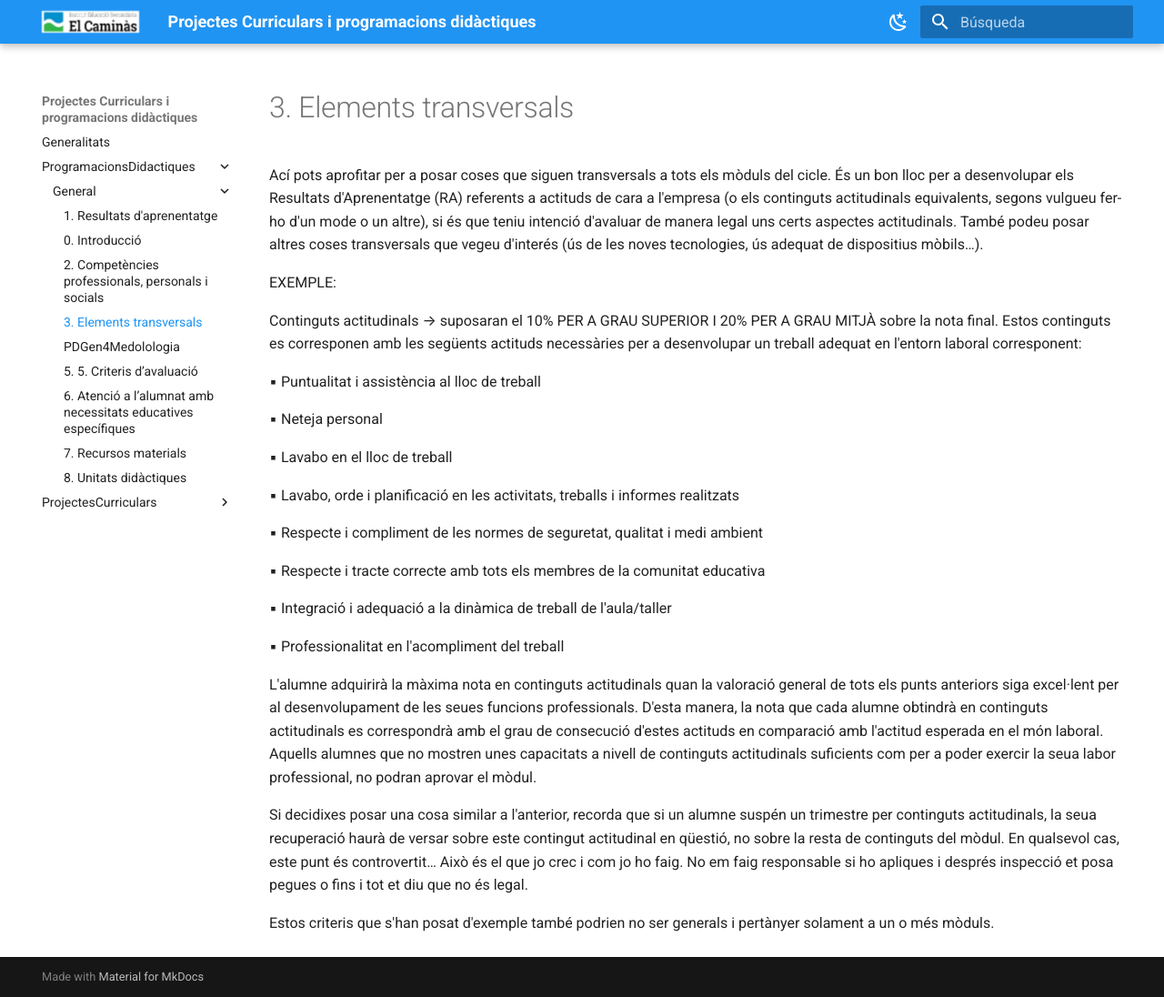
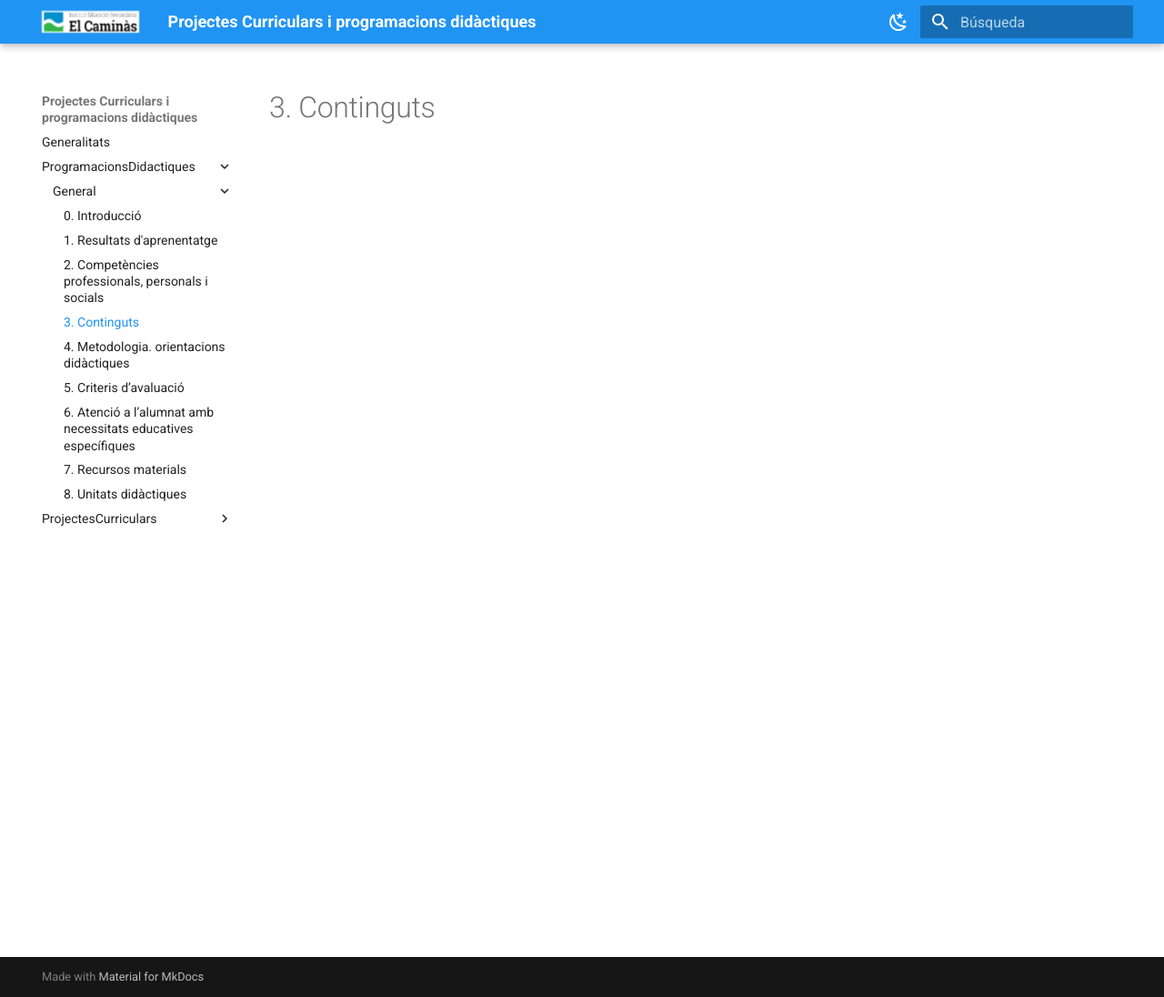
Before and after one commit to jmunozji/ProjectesCurriculars, an MkDocs documentation site: the page built from docs/ProgramacionsDidactiques/General/PDGen3Continguts.md, in a window 1280 px wide and 1096 px high. Shown: the whole window at 91% size. Built offline with MkDocs 1.6.1 and Material for MkDocs 9.7.7, drawn with Linux system fonts in a browser that asks for light colours.

Commit message:
Solucion errores PD

```diff
--- a/docs/ProgramacionsDidactiques/General/PDGen3Continguts.md
+++ b/docs/ProgramacionsDidactiques/General/PDGen3Continguts.md
@@ -1,31 +1,3 @@
 ---
-title: 3. Elements transversals
+title: 3. Continguts
 ---
-
-Ací pots aprofitar per a posar coses que siguen transversals a tots els mòduls del cicle. És un bon lloc per a desenvolupar els Resultats d'Aprenentatge (RA) referents a actituds de cara a l'empresa (o els continguts actitudinals equivalents, segons vulgueu fer-ho d'un mode o un altre), si és que teniu intenció d'avaluar de manera legal uns certs aspectes actitudinals. També podeu posar altres coses transversals que vegeu d'interés (ús de les noves tecnologies, ús adequat de dispositius mòbils…).
-
-EXEMPLE:
-
-Continguts actitudinals → 	suposaran el 10% PER A GRAU SUPERIOR I 20% PER A GRAU MITJÀ sobre la nota final. Estos continguts es corresponen amb les següents actituds necessàries per a desenvolupar un treball adequat en l'entorn laboral corresponent:
-
- ▪ Puntualitat i assistència al lloc de treball
-
- ▪ Neteja personal
-
- ▪ Lavabo en el lloc de treball
-
- ▪ Lavabo, orde i planificació en les activitats, treballs i informes realitzats
-
- ▪ Respecte i compliment de les normes de seguretat, qualitat i medi ambient
-
- ▪ Respecte i tracte correcte amb tots els membres de la comunitat educativa
-
- ▪ Integració i adequació a la dinàmica de treball de l'aula/taller
-
- ▪ Professionalitat en l'acompliment del treball
-
-L'alumne adquirirà la màxima nota en continguts actitudinals quan la valoració general de tots els punts anteriors siga excel·lent per al desenvolupament de les seues funcions professionals. D'esta manera, la nota que cada alumne obtindrà en continguts actitudinals es correspondrà amb el grau de consecució d'estes actituds en comparació amb l'actitud esperada en el món laboral. Aquells alumnes que no mostren unes capacitats a nivell de continguts actitudinals suficients com per a poder exercir la seua labor professional, no podran aprovar el mòdul.
-
-Si decidixes posar una cosa similar a l'anterior, recorda que si un alumne suspén un trimestre per continguts actitudinals, la seua recuperació haurà de versar sobre este contingut actitudinal en qüestió, no sobre la resta de continguts del mòdul. En qualsevol cas, este punt és controvertit… Això és el que jo crec i com jo ho faig. No em faig responsable si ho apliques i després inspecció et posa pegues o fins i tot et diu que no és legal.
-
-Estos criteris que s'han posat d'exemple també podrien no ser generals i pertànyer solament a un o més mòduls.
--- a/docs/ProgramacionsDidactiques/General/PDGen5CriterisAvaluacio.md
+++ b/docs/ProgramacionsDidactiques/General/PDGen5CriterisAvaluacio.md
@@ -1,5 +1,5 @@
 ---
-title: 5. 5. Criteris d’avaluació
+title: 5. Criteris d’avaluació
 ---
 
 Lorem ipsum dolor sit amet, consectetur adipiscing elit, sed do eiusmod tempor incididunt ut labore et dolore magna aliqua. Ut enim ad minim veniam, quis nostrud exercitation ullamco laboris nisi ut aliquip ex ea commodo consequat. Duis aute irure dolor in reprehenderit in voluptate velit esse cillum dolore eu fugiat nulla pariatur. Excepteur sint occaecat cupidatat non proident, sunt in culpa qui officia deserunt mollit anim id est laborum.
```
Also changed, not shown: docs/ProgramacionsDidactiques/General/PDGen0Introducció.md (+4 -7 lines), docs/ProgramacionsDidactiques/General/PDGen1ResultatsAprenentatge.md (+1 -1 lines), docs/ProgramacionsDidactiques/General/PDGen4Medolologia.md (+1 -1 lines).
